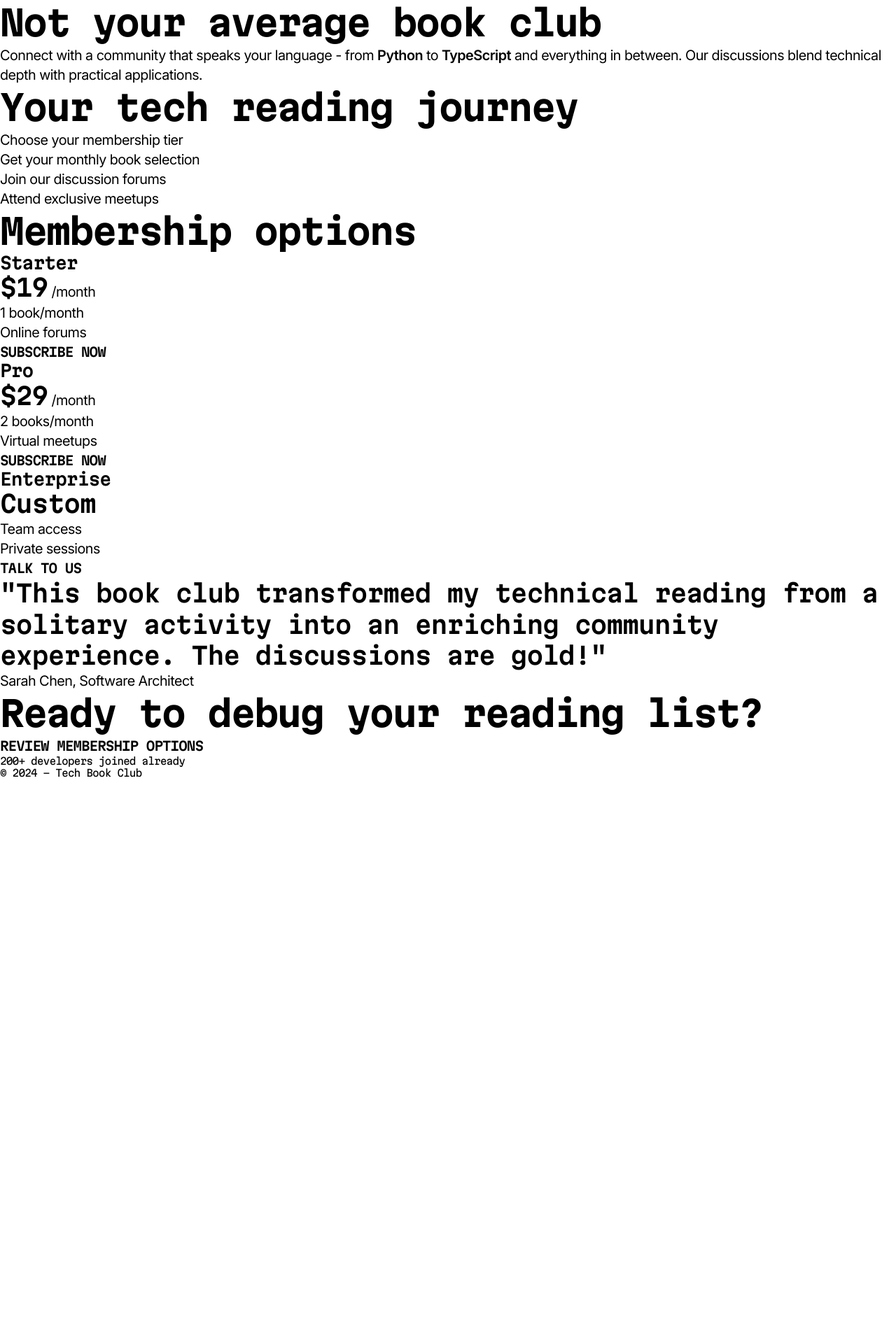
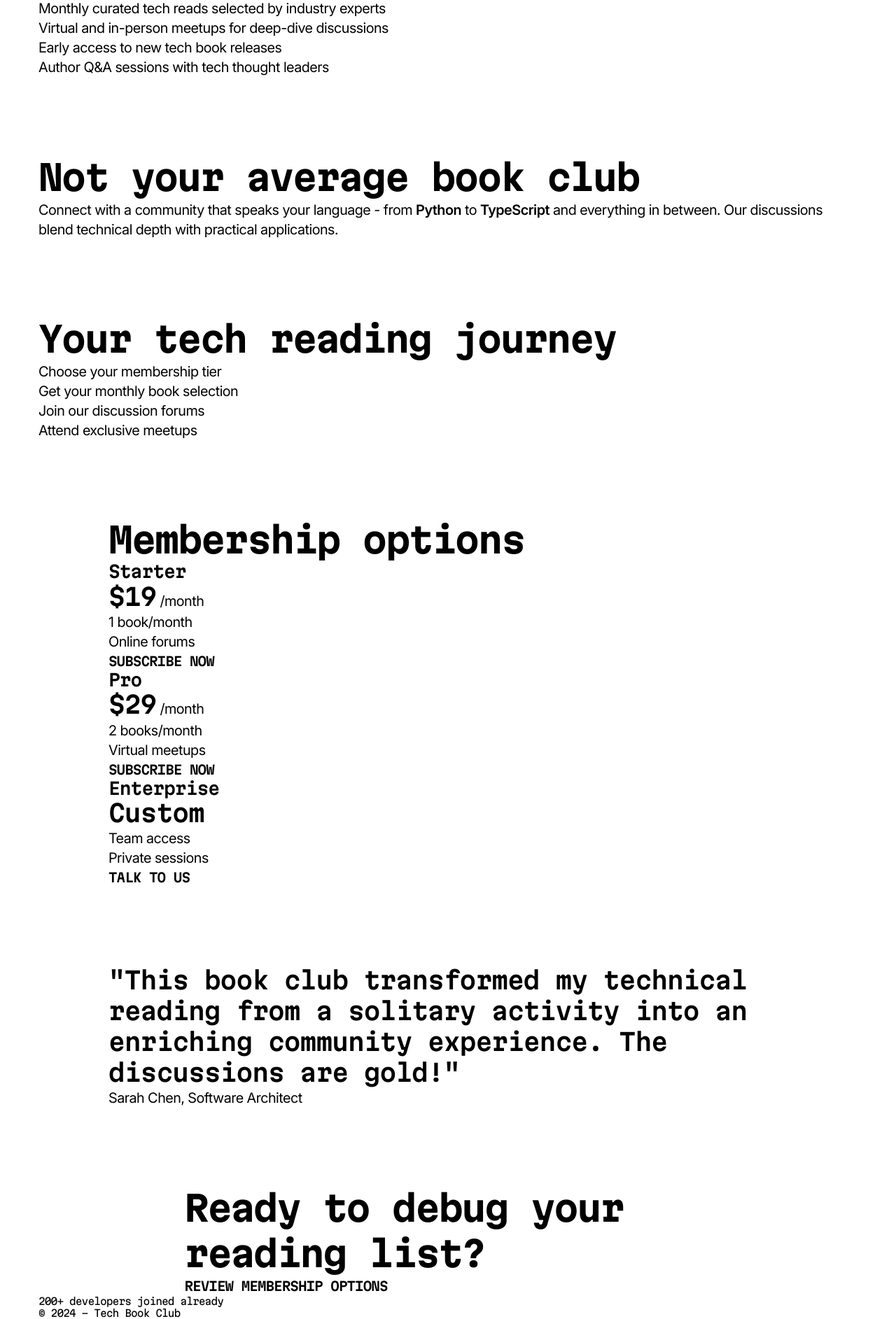
Before and after one commit to Arsalan2078/tech-book-club-landing-page, a React (Vite) app: page / in a window 1280 px wide. Shown: the part 427-2312 px from the top of the page at 70% size. Before the commit the page ends 1540 px from the top, so only its background shows below. Built offline with nearby package versions, Linux system fonts and the light colour scheme.

Commit message:
content broken into components, more styling

```diff
--- a/src/App.tsx
+++ b/src/App.tsx
@@ -1,111 +1,13 @@
-import Button from "./components/Button";
-import MembershipOption from "./components/MembershipOption";
-import TotalTestimonial from "./components/TotalTestimonial";
+import Footer from "./components/Footer";
+import Header from "./components/Header";
+import Main from "./components/Main";
 
 export default function App() {
   return (
-    <div data-text-preset="5">
-      <header>
-        <h1 data-text-preset="1">Join the ultimate tech book club</h1>
-
-        <p>
-          Turn your reading time into learning time with fellow tech
-          enthusiasts. Get curated recommendations, join vibrant discussions,
-          and level up your skills one chapter at a time.
-        </p>
-
-        <Button href="#">Review Membership Options</Button>
-
-        <TotalTestimonial />
-      </header>
-
-      <main>
-        <section>
-          <h2 data-text-preset="2">Read together, grow together</h2>
-
-          <ul>
-            <li>Monthly curated tech reads selected by industry experts</li>
-            <li>Virtual and in-person meetups for deep-dive discussions</li>
-            <li>Early access to new tech book releases</li>
-            <li>Author Q&A sessions with tech thought leaders</li>
-          </ul>
-        </section>
-
-        <section>
-          <h2 data-text-preset="2">Not your average book club</h2>
-
-          <p>
-            Connect with a community that speaks your language - from{" "}
-            <span data-semibold>Python</span> to{" "}
-            <span data-semibold>TypeScript</span> and everything in between. Our
-            discussions blend technical depth with practical applications.
-          </p>
-        </section>
-
-        <section>
-          <h2 data-text-preset="2">Your tech reading journey</h2>
-
-          <ol>
-            <li>Choose your membership tier</li>
-            <li>Get your monthly book selection</li>
-            <li>Join our discussion forums</li>
-            <li>Attend exclusive meetups</li>
-          </ol>
-        </section>
-
-        <section>
-          <h2 data-text-preset="2">Membership options</h2>
-
-          <ul>
-            <li>
-              <MembershipOption
-                name="Starter"
-                price={19}
-                perks={["1 book/month", "Online forums"]}
-                cta={{ link: "#", text: "Subscribe now" }}
-              />
-            </li>
-            <li>
-              <MembershipOption
-                name="Pro"
-                price={29}
-                perks={["2 books/month", "Virtual meetups"]}
-                cta={{ link: "#", text: "Subscribe now" }}
-              />
-            </li>
-            <li>
-              <MembershipOption
-                name="Enterprise"
-                price={"custom"}
-                perks={["Team access", "Private sessions"]}
-                cta={{ link: "#", text: "Talk to us" }}
-              />
-            </li>
-          </ul>
-        </section>
-
-        <section>
-          <figure>
-            <blockquote data-text-preset="3">
-              This book club transformed my technical reading from a solitary
-              activity into an enriching community experience. The discussions
-              are gold!
-            </blockquote>
-
-            <figcaption>Sarah Chen, Software Architect</figcaption>
-          </figure>
-        </section>
-      </main>
-
-      <footer>
-        <h2 data-text-preset="2">Ready to debug your reading list?</h2>
-
-        <Button href="#">Review membership options</Button>
-
-        <TotalTestimonial />
-
-        <div data-text-preset="7">© 2024 - Tech Book Club</div>
-      </footer>
+    <div data-text-preset="5" data-container="xl" data-flow>
+      <Header />
+      <Main />
+      <Footer />
     </div>
   );
 }
--- /dev/null
+++ b/src/components/Footer/index.tsx
@@ -0,0 +1,20 @@
+import Button from "../Button";
+import TotalTestimonial from "../TotalTestimonial";
+
+export default function Footer() {
+  return (
+    <footer data-x-padding>
+      <div data-container="lg">
+        <div data-container="sm">
+          <h2 data-text-preset="2">Ready to debug your reading list?</h2>
+
+          <Button href="#">Review membership options</Button>
+        </div>
+
+        <TotalTestimonial />
+
+        <div data-text-preset="7">© 2024 - Tech Book Club</div>
+      </div>
+    </footer>
+  );
+}
--- /dev/null
+++ b/src/components/Header/index.tsx
@@ -0,0 +1,22 @@
+import Button from "../Button";
+import TotalTestimonial from "../TotalTestimonial";
+
+export default function Header() {
+  return (
+    <header data-x-padding>
+      <div data-container="lg">
+        <h1 data-text-preset="1">Join the ultimate tech book club</h1>
+
+        <p>
+          Turn your reading time into learning time with fellow tech
+          enthusiasts. Get curated recommendations, join vibrant discussions,
+          and level up your skills one chapter at a time.
+        </p>
+
+        <Button href="#">Review Membership Options</Button>
+
+        <TotalTestimonial />
+      </div>
+    </header>
+  );
+}
--- /dev/null
+++ b/src/components/Main/index.tsx
@@ -0,0 +1,17 @@
+import SectionMembershipOptions from "../sections/section/MembershipOptions";
+import SectionNotAverage from "../sections/SectionNotAverage";
+import SectionReadingJourney from "../sections/SectionReadingJourney";
+import SectionReadTogether from "../sections/SectionReadTogether";
+import SectionTestimonial from "../sections/SectionTestimonial";
+
+export default function Main() {
+  return (
+    <main data-flow>
+      <SectionReadTogether />
+      <SectionNotAverage />
+      <SectionReadingJourney />
+      <SectionMembershipOptions />
+      <SectionTestimonial />
+    </main>
+  );
+}
--- /dev/null
+++ b/src/components/sections/SectionNotAverage/index.tsx
@@ -0,0 +1,16 @@
+export default function SectionNotAverage() {
+  return (
+    <section data-x-padding>
+      <div data-container="lg">
+        <h2 data-text-preset="2">Not your average book club</h2>
+
+        <p>
+          Connect with a community that speaks your language - from{" "}
+          <span data-semibold>Python</span> to{" "}
+          <span data-semibold>TypeScript</span> and everything in between. Our
+          discussions blend technical depth with practical applications.
+        </p>
+      </div>
+    </section>
+  );
+}
--- /dev/null
+++ b/src/components/sections/SectionReadTogether/index.tsx
@@ -0,0 +1,16 @@
+export default function SectionReadTogether() {
+  return (
+    <section data-x-padding>
+      <div data-container="lg">
+        <h2 data-text-preset="2">Read together, grow together</h2>
+
+        <ul>
+          <li>Monthly curated tech reads selected by industry experts</li>
+          <li>Virtual and in-person meetups for deep-dive discussions</li>
+          <li>Early access to new tech book releases</li>
+          <li>Author Q&A sessions with tech thought leaders</li>
+        </ul>
+      </div>
+    </section>
+  );
+}
--- /dev/null
+++ b/src/components/sections/SectionReadingJourney/index.tsx
@@ -0,0 +1,16 @@
+export default function SectionReadingJourney() {
+  return (
+    <section>
+      <div data-container="lg">
+        <h2 data-text-preset="2">Your tech reading journey</h2>
+
+        <ol>
+          <li>Choose your membership tier</li>
+          <li>Get your monthly book selection</li>
+          <li>Join our discussion forums</li>
+          <li>Attend exclusive meetups</li>
+        </ol>
+      </div>
+    </section>
+  );
+}
--- /dev/null
+++ b/src/components/sections/SectionTestimonial/index.tsx
@@ -0,0 +1,17 @@
+export default function SectionTestimonial() {
+  return (
+    <section data-x-padding>
+      <div data-container="md">
+        <figure>
+          <blockquote data-text-preset="3">
+            This book club transformed my technical reading from a solitary
+            activity into an enriching community experience. The discussions are
+            gold!
+          </blockquote>
+
+          <figcaption>Sarah Chen, Software Architect</figcaption>
+        </figure>
+      </div>
+    </section>
+  );
+}
--- /dev/null
+++ b/src/components/sections/section/MembershipOptions/index.tsx
@@ -0,0 +1,38 @@
+import MembershipOption from "../../../MembershipOption";
+
+export default function SectionMembershipOptions() {
+  return (
+    <section data-x-padding>
+      <div data-container="md">
+        <h2 data-text-preset="2">Membership options</h2>
+
+        <ul>
+          <li>
+            <MembershipOption
+              name="Starter"
+              price={19}
+              perks={["1 book/month", "Online forums"]}
+              cta={{ link: "#", text: "Subscribe now" }}
+            />
+          </li>
+          <li>
+            <MembershipOption
+              name="Pro"
+              price={29}
+              perks={["2 books/month", "Virtual meetups"]}
+              cta={{ link: "#", text: "Subscribe now" }}
+            />
+          </li>
+          <li>
+            <MembershipOption
+              name="Enterprise"
+              price={"custom"}
+              perks={["Team access", "Private sessions"]}
+              cta={{ link: "#", text: "Talk to us" }}
+            />
+          </li>
+        </ul>
+      </div>
+    </section>
+  );
+}
--- a/src/scss/_utilities.scss
+++ b/src/scss/_utilities.scss
@@ -1,2 +1,41 @@
 @layer {
+  // flow
+  [data-flow] {
+    display: flex;
+    flex-direction: column;
+    gap: clamp(4rem, 3rem + 4.167vw, 5rem);
+
+    @media screen and (min-width: calc(768 / 16 * 1rem)) {
+      gap: clamp(5rem, 2.143rem + 5.952vw, 7.5rem);
+    }
+  }
+
+  // padding
+  [data-x-padding] {
+    --padding: clamp(1rem, 0rem + 4.1667vw, 2rem);
+
+    padding-left: var(--padding);
+    padding-right: var(--padding);
+  }
+
+  // container
+  [data-container="xl"] {
+    margin: 0 auto;
+    width: min(100%, calc(1440 / 16 * 1rem));
+  }
+
+  [data-container="lg"] {
+    margin: 0 auto;
+    width: min(100%, calc(1170 / 16 * 1rem));
+  }
+
+  [data-container="md"] {
+    margin: 0 auto;
+    width: min(100%, calc(970 / 16 * 1rem));
+  }
+
+  [data-container="sm"] {
+    margin: 0 auto;
+    width: min(100%, calc(753 / 16 * 1rem));
+  }
 }
```
